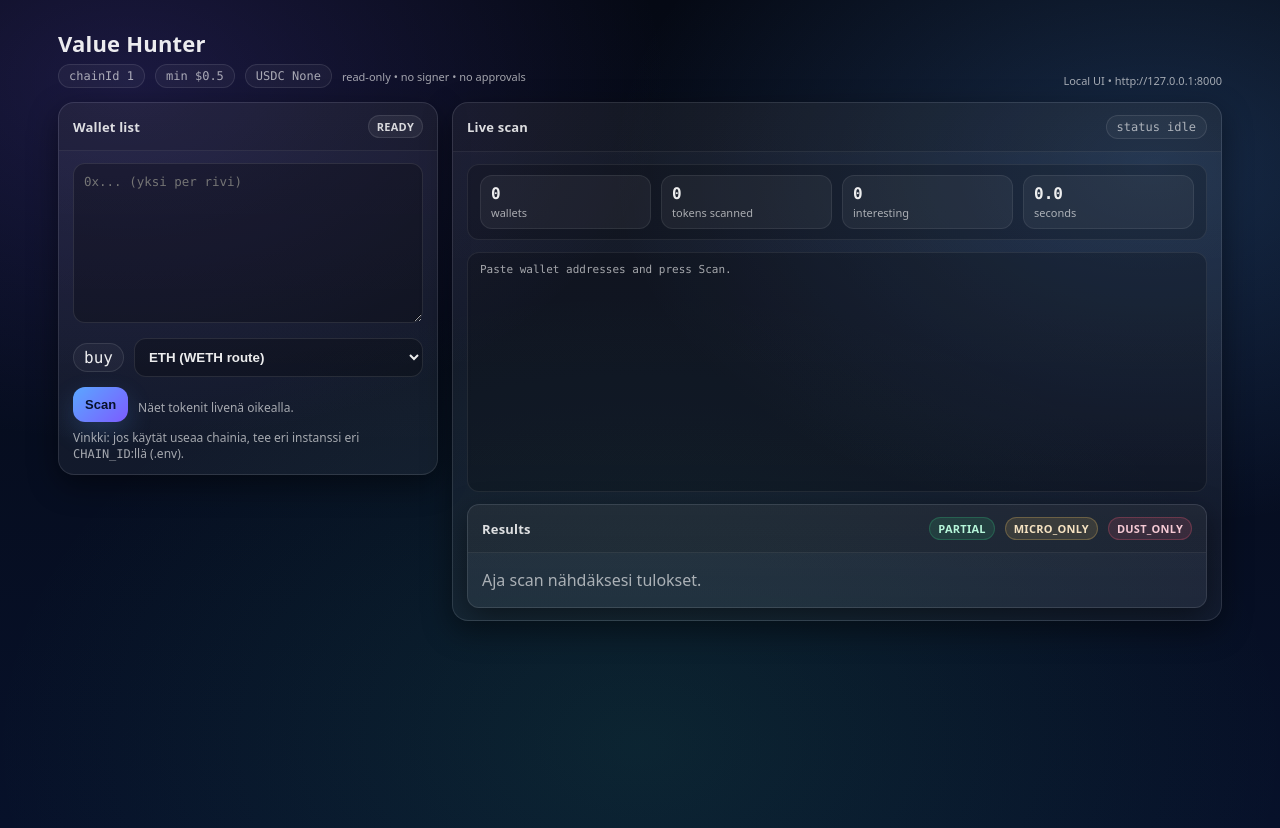
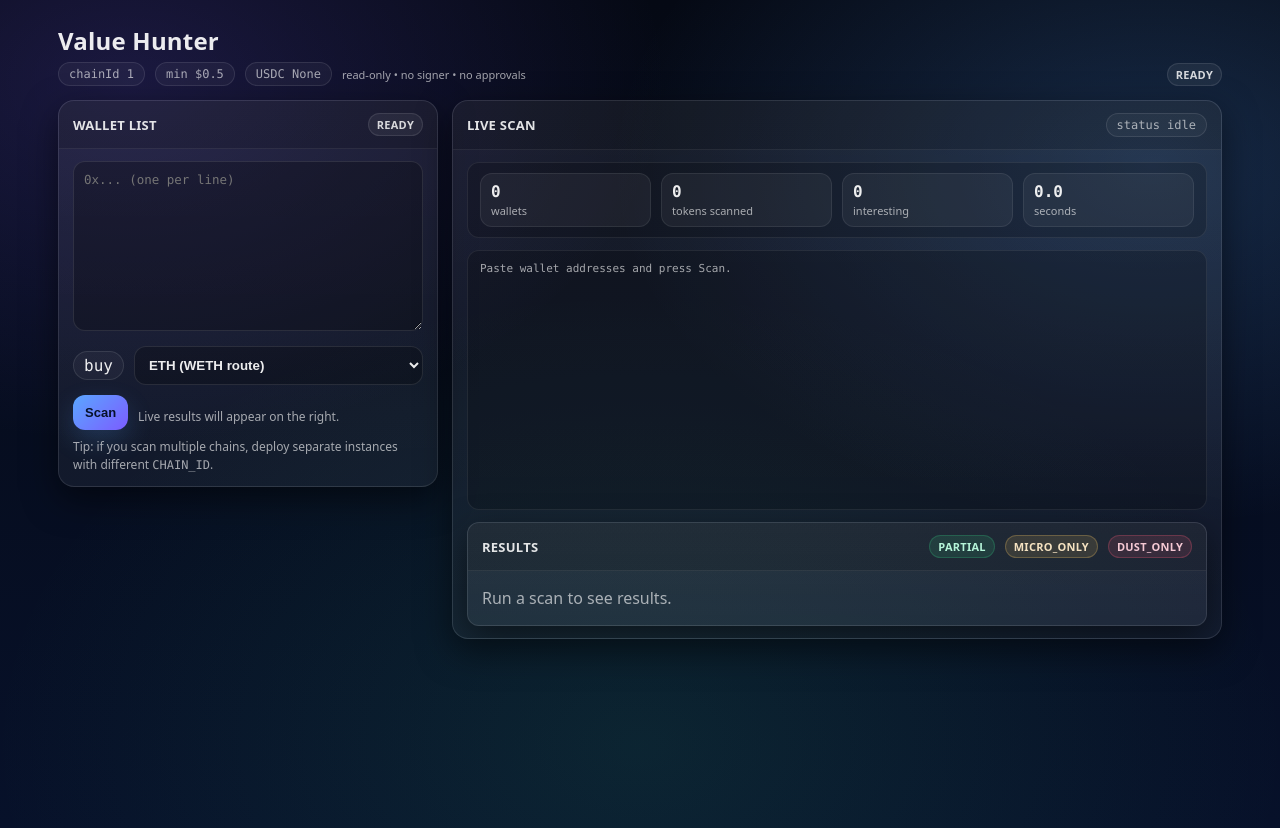
Before and after one commit to shibuinupup/value-hunter, a Flask app: page / in a window 1280 px wide. Run offline with Flask 3, Linux system fonts and the light colour scheme; parts of the project's set-up code (start-up, migrations or seed data) failed here and were passed over.

Commit message:
UI: English + remove localhost label

```diff
--- a/templates/index.html
+++ b/templates/index.html
@@ -1,5 +1,5 @@
 <!doctype html>
-<html lang="fi">
+<html lang="en">
 <head>
   <meta charset="utf-8" />
   <meta name="viewport" content="width=device-width,initial-scale=1" />
@@ -18,7 +18,7 @@
       --bad:#ff5c7a;
       --accent:#5aa7ff;
       --accent2:#7c5cff;
-      --shadow: 0 10px 30px rgba(0,0,0,.45);
+      --shadow: 0 12px 34px rgba(0,0,0,.50);
       --radius:16px;
       --mono: ui-monospace, SFMono-Regular, Menlo, Consolas, monospace;
       --sans: system-ui, -apple-system, Segoe UI, Roboto, Arial;
@@ -35,25 +35,36 @@
         linear-gradient(180deg, var(--bg0), var(--bg1));
       min-height:100vh;
     }
-    .wrap{ max-width:1200px; margin: 28px auto; padding: 0 18px 40px; }
+
+    .wrap{ max-width:1200px; margin: 28px auto; padding: 0 18px 44px; }
+
     .top{
       display:flex; align-items:flex-end; justify-content:space-between; gap:18px;
       margin-bottom: 14px;
     }
-    .title{ display:flex; flex-direction:column; gap:6px; }
-    h1{ margin:0; font-size: 22px; letter-spacing: .2px; }
+
+    .title{ display:flex; flex-direction:column; gap:8px; }
+    h1{
+      margin:0;
+      font-size: 24px;
+      letter-spacing: .2px;
+      line-height:1.1;
+    }
+
     .meta{
       font-size:12px; color:var(--muted);
-      display:flex; gap:10px; flex-wrap:wrap;
-      align-items:center;
+      display:flex; gap:10px; flex-wrap:wrap; align-items:center;
     }
+
     .pill{
       font-family:var(--mono);
       border:1px solid var(--stroke);
       background: rgba(255,255,255,.04);
       padding: 4px 10px;
       border-radius: 999px;
+      white-space: nowrap;
     }
+
     .grid{
       display:grid;
       grid-template-columns: 380px 1fr;
@@ -63,6 +74,7 @@
     @media (max-width: 980px){
       .grid{ grid-template-columns: 1fr; }
     }
+
     .card{
       border:1px solid var(--stroke);
       background: linear-gradient(180deg, rgba(255,255,255,.07), rgba(255,255,255,.05));
@@ -70,31 +82,40 @@
       border-radius: var(--radius);
       overflow:hidden;
     }
+
     .card .hd{
       padding: 12px 14px;
       border-bottom: 1px solid rgba(255,255,255,.07);
       display:flex; justify-content:space-between; align-items:center; gap:10px;
-      background: rgba(0,0,0,.12);
+      background: rgba(0,0,0,.14);
     }
+
     .card .hd h3{
-      margin:0; font-size:13px; letter-spacing:.2px; color: rgba(255,255,255,.85);
-      font-weight: 650;
+      margin:0; font-size:13px; letter-spacing:.25px;
+      color: rgba(255,255,255,.88);
+      font-weight: 800;
+      text-transform: uppercase;
     }
+
     .card .bd{ padding: 12px 14px; }
+
     textarea{
       width:100%;
-      min-height: 160px;
+      min-height: 170px;
       resize: vertical;
       padding: 10px 10px;
       border-radius: 12px;
       border: 1px solid var(--stroke);
-      background: rgba(0,0,0,.25);
+      background: rgba(0,0,0,.24);
       color: var(--text);
       font-family: var(--mono);
       font-size: 12.5px;
       outline:none;
     }
-    textarea:focus{ border-color: rgba(90,167,255,.55); box-shadow: 0 0 0 4px rgba(90,167,255,.12); }
+    textarea:focus{
+      border-color: rgba(90,167,255,.55);
+      box-shadow: 0 0 0 4px rgba(90,167,255,.12);
+    }
 
     .btnbar{ display:flex; gap:10px; align-items:center; margin-top: 10px; }
     button{
@@ -102,22 +123,25 @@
       cursor:pointer;
       border-radius: 12px;
       padding: 10px 12px;
-      font-weight: 750;
+      font-weight: 900;
       font-size: 13px;
       color: #07112a;
       background: linear-gradient(135deg, var(--accent), var(--accent2));
       box-shadow: 0 10px 26px rgba(90,167,255,.20);
+      transition: transform .08s ease, filter .15s ease;
     }
+    button:hover{ filter: brightness(1.06); }
     button:active{ transform: translateY(1px); }
-    .hint{ font-size:12px; color:var(--muted); margin-top:8px; line-height:1.35; }
 
+    .hint{ font-size:12px; color:var(--muted); margin-top:8px; line-height:1.45; }
     .mono{ font-family: var(--mono); }
-    a{ color: rgba(255,255,255,.90); text-decoration: none; border-bottom: 1px solid rgba(255,255,255,.18); }
+
+    a{ color: rgba(255,255,255,.92); text-decoration: none; border-bottom: 1px solid rgba(255,255,255,.18); }
     a:hover{ border-bottom-color: rgba(90,167,255,.75); color: white; }
 
     .tag{
       display:inline-flex; align-items:center; gap:6px;
-      font-size:11px; font-weight:800;
+      font-size:11px; font-weight:900;
       padding: 3px 8px;
       border-radius: 999px;
       border: 1px solid rgba(255,255,255,.10);
@@ -145,11 +169,11 @@
       background: rgba(255,255,255,.05);
       border: 1px solid rgba(255,255,255,.08);
     }
-    .kpi .n{ font-size: 16px; font-weight: 900; }
+    .kpi .n{ font-size: 16px; font-weight: 950; }
     .kpi .l{ font-size: 11px; color: var(--muted); margin-top:2px; }
 
     .feed{
-      height: 240px;
+      height: 260px;
       overflow:auto;
       padding: 10px 12px;
       background: rgba(0,0,0,.20);
@@ -157,17 +181,16 @@
       border-radius: 12px;
       font-family: var(--mono);
       font-size: 12px;
-      line-height: 1.35;
+      line-height: 1.4;
     }
-    .line{ display:flex; gap:10px; align-items:baseline; padding: 4px 0; border-bottom:1px dashed rgba(255,255,255,.06); }
+    .line{ display:flex; gap:10px; align-items:baseline; padding: 5px 0; border-bottom:1px dashed rgba(255,255,255,.06); }
     .line:last-child{ border-bottom:0; }
 
     .empty{ padding: 16px 14px; color: var(--muted); }
     .tiny{ font-size: 11px; color: var(--muted); }
 
-    /* Results table should use full width + allow horizontal scroll */
     .resultsWrap{ width: 100%; overflow-x: auto; }
-    table{ width:100%; border-collapse: collapse; font-size: 12.5px; min-width: 820px; }
+    table{ width:100%; border-collapse: collapse; font-size: 12.5px; min-width: 860px; }
     th, td{ padding: 10px 10px; border-bottom: 1px solid rgba(255,255,255,.07); vertical-align: top; }
     th{
       position: sticky;
@@ -193,10 +216,14 @@
       padding:10px 10px;
       border-radius:12px;
       border:1px solid rgba(255,255,255,.10);
-      background: rgba(0,0,0,.25);
+      background: rgba(0,0,0,.24);
       color: rgba(255,255,255,.92);
-      font-weight:750;
+      font-weight:850;
       outline:none;
+    }
+    select.buyMode:focus{
+      border-color: rgba(90,167,255,.55);
+      box-shadow: 0 0 0 4px rgba(90,167,255,.12);
     }
   </style>
 </head>
@@ -216,7 +243,14 @@
           <span class="tiny">read-only • no signer • no approvals</span>
         </div>
       </div>
-      <div class="tiny">Local UI • http://127.0.0.1:8000</div>
+
+      <div class="tiny">
+        {% if job_id %}
+          <span class="tag warn">SCANNING</span>
+        {% else %}
+          <span class="tag">READY</span>
+        {% endif %}
+      </div>
     </div>
 
     <div class="grid">
@@ -234,9 +268,9 @@
 
         <div class="bd">
           <form method="POST" action="/start">
-            <textarea name="wallets" placeholder="0x... (yksi per rivi)">{{ wallets_text }}</textarea>
+            <textarea name="wallets" placeholder="0x... (one per line)">{{ wallets_text }}</textarea>
 
-            <!-- BUY MODE SELECT (ETH first) -->
+            <!-- BUY MODE SELECT (unchanged functionality) -->
             <div style="display:flex; gap:10px; align-items:center; margin-top:10px;">
               <div class="pill">buy</div>
               <select name="buy_mode" id="buy_mode" class="buyMode">
@@ -247,11 +281,11 @@
 
             <div class="btnbar">
               <button type="submit">Scan</button>
-              <span class="hint">Näet tokenit livenä oikealla.</span>
+              <span class="hint">Live results will appear on the right.</span>
             </div>
 
             <div class="hint">
-              Vinkki: jos käytät useaa chainia, tee eri instanssi eri <span class="mono">CHAIN_ID</span>:llä (.env).
+              Tip: if you scan multiple chains, deploy separate instances with different <span class="mono">CHAIN_ID</span>.
             </div>
           </form>
         </div>
@@ -299,7 +333,7 @@
               </div>
             </div>
             <div class="bd" style="padding:0;">
-              <div id="results" class="empty">Aja scan nähdäksesi tulokset.</div>
+              <div id="results" class="empty">Run a scan to see results.</div>
             </div>
           </div>
         </div>
@@ -358,7 +392,7 @@
   function renderResults(){
     const wallets = Object.keys(walletBuckets);
     if(wallets.length === 0){
-      results.innerHTML = `<div class="empty">Ei tuloksia vielä.</div>`;
+      results.innerHTML = `<div class="empty">No results yet.</div>`;
       return;
     }
 
@@ -375,7 +409,7 @@
         </div>
 
         <div style="padding:10px 12px 14px;">
-          ${rows.length === 0 ? `<div class="empty">Ei kiinnostavia tokeneita.</div>` : `
+          ${rows.length === 0 ? `<div class="empty">No interesting tokens.</div>` : `
             <div class="resultsWrap">
               <table>
                 <thead>
@@ -400,7 +434,7 @@
                       <td class="right mono">${Number(r.out_est || 0).toFixed(6)}</td>
                       <td class="mono contractCell">${esc(r.token)}</td>
                       <td>
-                        ${r.link ? `<a href="${esc(r.link)}" target="_blank" rel="noreferrer">Matcha</a>` : `<span class="tiny">—</span>`}
+                        ${r.link ? `<a href="${esc(r.link)}" target="_blank" rel="noreferrer">Match</a>` : `<span class="tiny">—</span>`}
                       </td>
                     </tr>
                   `).join("")}
@@ -464,7 +498,6 @@
 
       addLine(status, `${d.symbol} → ${status}${d.out_est ? ` (${Number(d.out_est).toFixed(6)})` : ""}`);
 
-      // ✅ Live-add row to results immediately (needs name/token/link/out_est from backend)
       if(status === "PARTIAL" || status === "MICRO_ONLY" || status === "DUST_ONLY"){
         const w = d.wallet;
         if(!walletBuckets[w]) walletBuckets[w] = [];
@@ -503,7 +536,6 @@
       scanStatus.textContent = "done";
       if(timer) clearInterval(timer);
 
-      // final output render (fallback if live rows were missing)
       const out = d.output || [];
       if(out.length){
         walletBuckets = {};
```
